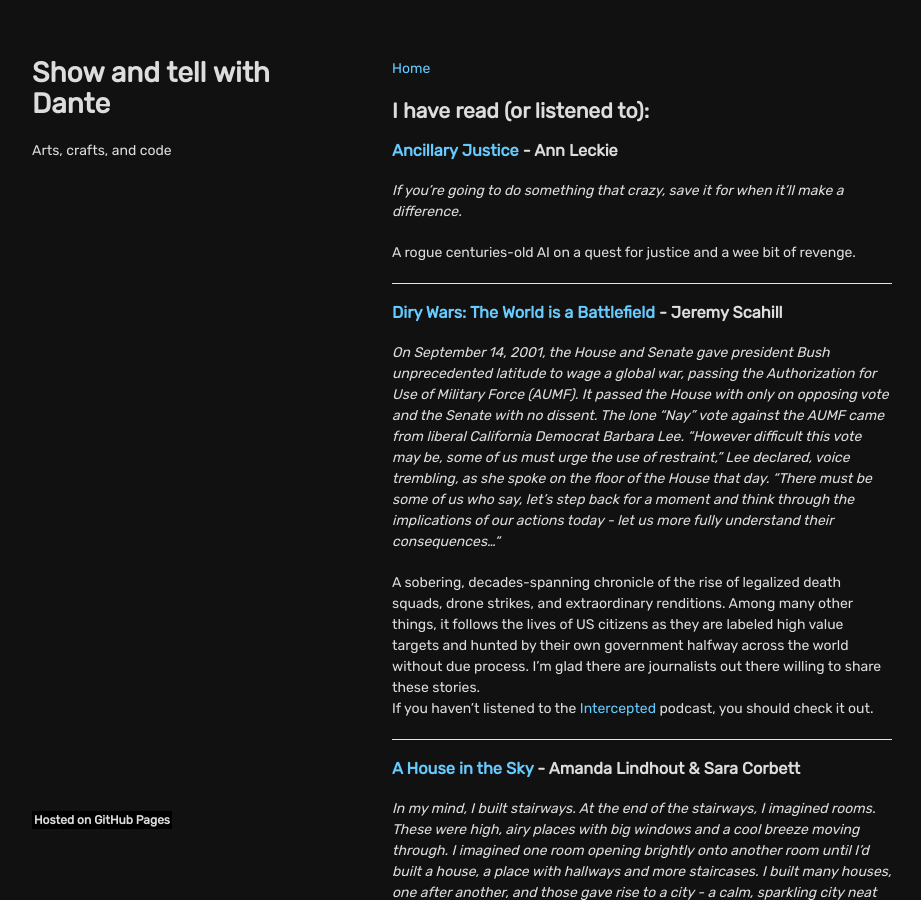
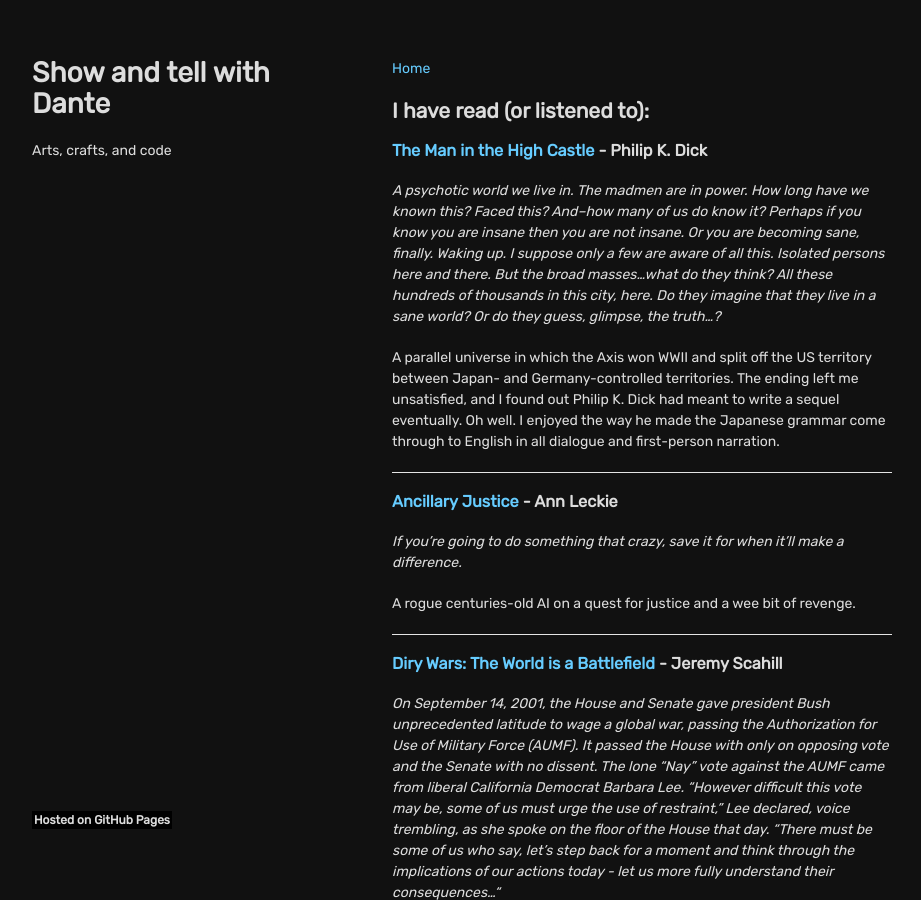
Before and after one commit to dasanchez/dasanchez.github.io, a Jekyll site: the page built from books.md, in a window 1280 px wide and 900 px high. Shown: the whole window, without its empty margins (178-1099 px from the left). Built offline with Jekyll 4.4.1, drawn with Linux system fonts in a browser that asks for light colours.

Commit message:
Finished Man in the High Castle

```diff
--- a/books.md
+++ b/books.md
@@ -5,6 +5,14 @@
 [Home](/)
 
 ## I have read (or listened to):
+
+### [The Man in the High Castle](https://en.wikipedia.org/wiki/The_Man_in_the_High_Castle) - Philip K. Dick
+
+_A psychotic world we live in. The madmen are in power. How long have we known this? Faced this? And--how many of us do know it? Perhaps if you know you are insane then you are not insane. Or you are becoming sane, finally. Waking up. I suppose only a few are aware of all this. Isolated persons here and there. But the broad masses...what do they think? All these hundreds of thousands in this city, here. Do they imagine that they live in a sane world? Or do they guess, glimpse, the truth...?_
+
+A parallel universe in which the Axis won WWII and split off the US territory between Japan- and Germany-controlled territories. The ending left me unsatisfied, and I found out Philip K. Dick had meant to write a sequel eventually. Oh well. I enjoyed the way he made the Japanese grammar come through to English in all dialogue and first-person narration.
+
+---
 
 ### [Ancillary Justice](https://en.wikipedia.org/wiki/Ancillary_Justice) - Ann Leckie
 
```
Also changed, not shown: index.md (+1 -1 lines).
